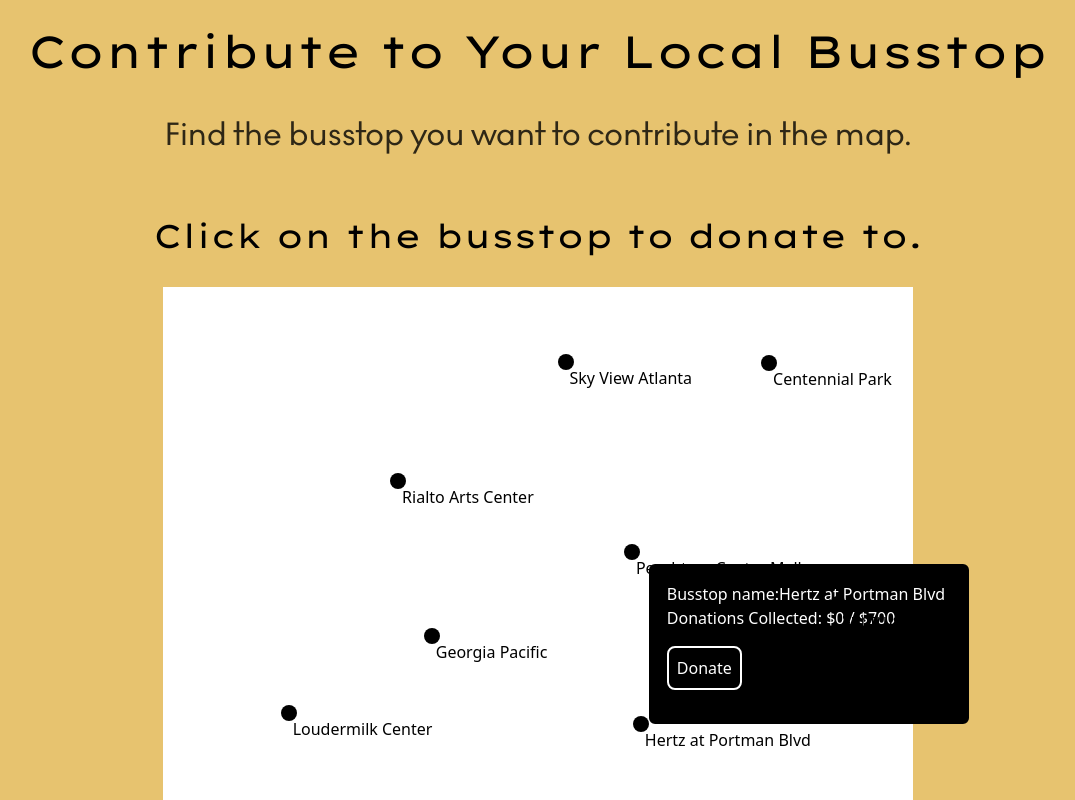
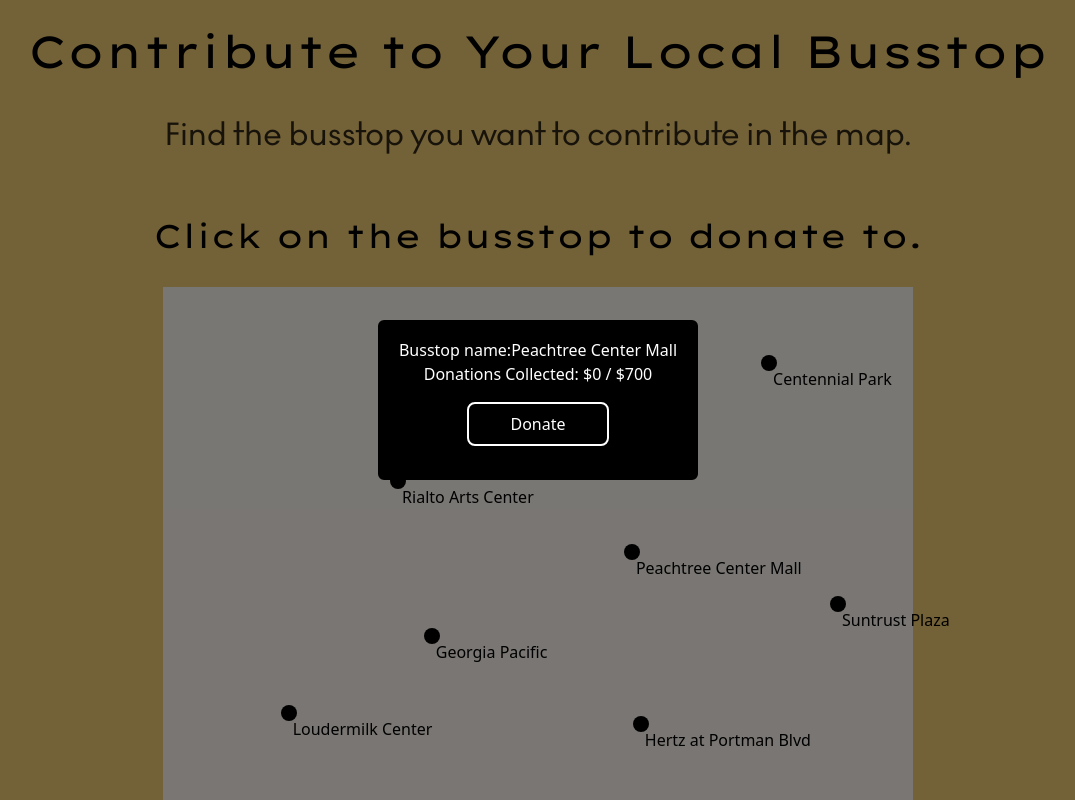
Before and after one commit to okazkayasi/bus-stop-service, a Next.js app: page / in a window 1280 px wide. Both pictures are taken after a click on the item "Hertz at Portman Blvd". Shown: the top 800 px of the page, without its empty margins (102-1177 px from the left). Built offline with nearby package versions, Linux system fonts and the light colour scheme.

Commit message:
feat: new popup

```diff
--- a/components/BusstopPoint/index.js
+++ b/components/BusstopPoint/index.js
@@ -1,15 +1,10 @@
-import ClickOutside from "@lib/click-outsite";
-import Link from "next/link";
-import React, { useState } from "react";
+import React from "react";
 
-export const donationGoalInDollars = 700;
-
-const BusstopPoint = ({ stop, latLongData }) => {
-  const [tooltipOn, setTooltipOn] = useState(false);
+const BusstopPoint = ({ stop, latLongData, setPopup }) => {
   const { minLat, maxLat, minLng, maxLng } = latLongData;
 
   const handleClick = () => {
-    setTooltipOn((tooltipOn) => !tooltipOn);
+    setPopup(stop.stopId);
   };
 
   return (
@@ -22,26 +17,6 @@ const BusstopPoint = ({ stop, latLongData }) => {
       }}
     >
       <p className="my-3 ml-3 w-60 relative">{stop.name}</p>
-      {tooltipOn && (
-        <ClickOutside
-          onClick={() => {
-            setTooltipOn(false);
-          }}
-        >
-          <div className="absolute rounded-md border-2 border-solid bg-black border-black w-80 p-4 bottom-2 left-4 z-20">
-            <p className="text-white text-2xl">Busstop name:{stop.name}</p>
-            <p className="text-white text-base">
-              Donations Collected: ${stop.donationsRaisedInDollars} / $
-              {donationGoalInDollars}
-            </p>
-            <Link href={`/busstop/${stop.stopId}`}>
-              <a className="inline-block border-solid border-2 border-white rounded-lg text-white p-2 my-4">
-                Donate
-              </a>
-            </Link>
-          </div>
-        </ClickOutside>
-      )}
     </li>
   );
 };
--- a/pages/busstop/[id].js
+++ b/pages/busstop/[id].js
@@ -1,12 +1,11 @@
-import { donationGoalInDollars } from "@components/BusstopPoint";
 import Layout from "@components/Layout";
 import PaymentComponent from "@components/PaymentComponent";
+import { donationGoalInDollars } from "pages";
 import React, { useState } from "react";
 import { fetchOne, donateToBusstop } from "service/busstop";
 
 const BusStopDonate = ({ busstopData }) => {
-  console.log(busstopData, "data");
-  const { data, status, message } = busstopData;
+  const { data, status } = busstopData;
 
   const [donationRaised, setDonationRaised] = useState(
     data.donationsRaisedInDollars,
--- a/pages/index.js
+++ b/pages/index.js
@@ -1,7 +1,11 @@
 import BusstopPoint from "@components/BusstopPoint";
+import ClickOutside from "@lib/click-outsite";
+import Link from "next/link";
 import React, { useState, useEffect } from "react";
 import { fetchPage } from "service/busstop";
 import Layout from "../components/Layout";
+
+export const donationGoalInDollars = 700;
 
 export default function Home() {
   const [busstops, setBusstops] = useState({
@@ -10,6 +14,7 @@ export default function Home() {
     status: "initialized", // initialized, success, error
     message: "",
   });
+  const [popup, setPopup] = useState(null);
 
   const currentPage = busstops.pagination?.currentPage || 0;
 
@@ -18,7 +23,6 @@ export default function Home() {
     setBusstops(data);
   }, [currentPage]);
 
-  console.log(busstops);
   const minLat = busstops.data.reduce((min, stop) => {
     return Math.min(min, stop.lat);
   }, Infinity);
@@ -61,14 +65,15 @@ export default function Home() {
             <div className="my-8 text-center">
               <h3>Click on the busstop to donate to.</h3>
             </div>
-            <div className="h-[750px] w-[750px] p-[75px] bg-white mx-auto">
-              <div className="mx-auto relative h-full bg-white">
+            <div className="h-[750px] w-[750px] p-[75px] mx-auto bg-brown-med bg-cover">
+              <div className="mx-auto relative h-full">
                 <ul className="h-full">
                   {busstops.data.map((stop) => (
                     <BusstopPoint
                       key={stop.stopId}
                       stop={stop}
                       latLongData={latLongData}
+                      setPopup={setPopup}
                     />
                   ))}
                 </ul>
@@ -77,6 +82,35 @@ export default function Home() {
           </div>
         )}
       </div>
+      {popup && (
+        <div className="w-screen h-screen bg-black50 fixed left-0 top-0">
+          <ClickOutside
+            onClick={() => {
+              setPopup(null);
+            }}
+          >
+            <div className="absolute left-1/2 top-1/2 -translate-x-1/2 -translate-y-1/2">
+              <div className="rounded-md border-2 border-solid bg-black border-black w-80 p-4 flex justify-center flex-col items-center text-center">
+                <p className="text-white text-2xl">
+                  Busstop name:{busstops.data[popup].name}
+                </p>
+                <p className="text-white text-base">
+                  Donations Collected: $
+                  {busstops.data[popup].donationsRaisedInDollars} / $
+                  {donationGoalInDollars}
+                </p>
+                <Link href={`/busstop/${busstops.data[popup].stopId}`}>
+                  <a className="inline-block border-solid border-2 border-white rounded-lg text-white p-2 my-4 w-1/2">
+                    Donate
+                  </a>
+                </Link>
+              </div>
+            </div>
+          </ClickOutside>
+        </div>
+      )}
+
+      <div></div>
     </Layout>
   );
 }
```
